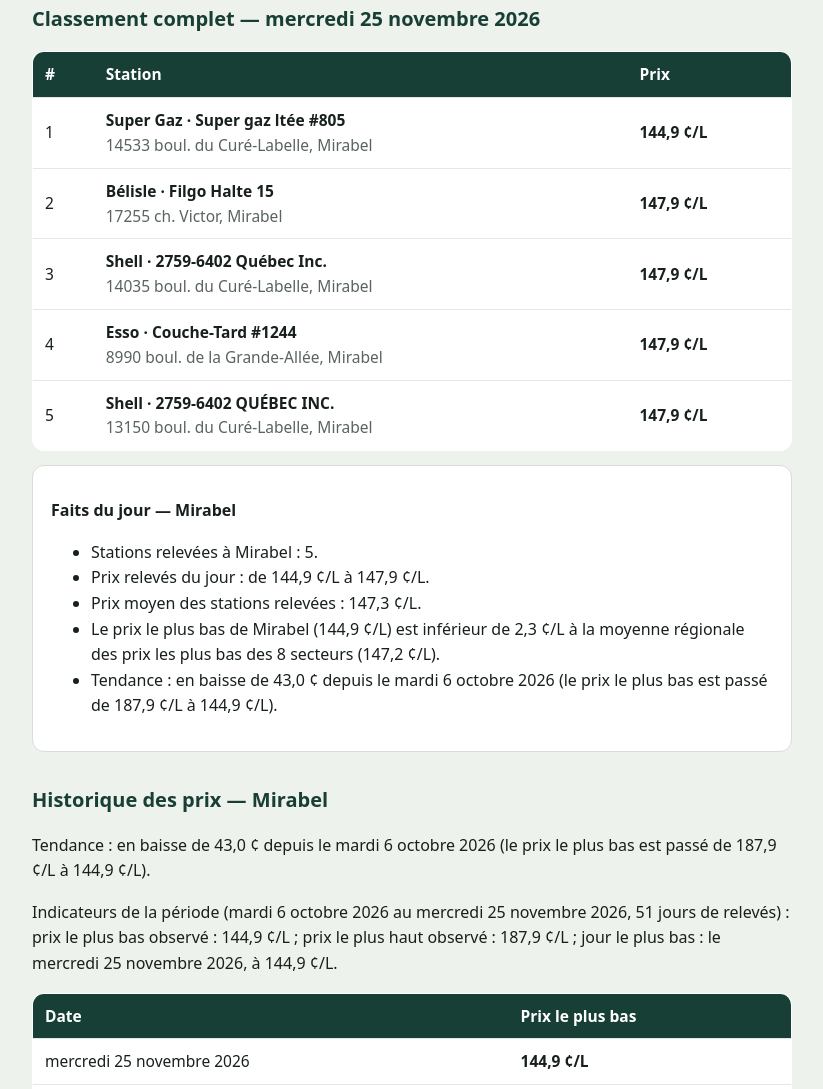
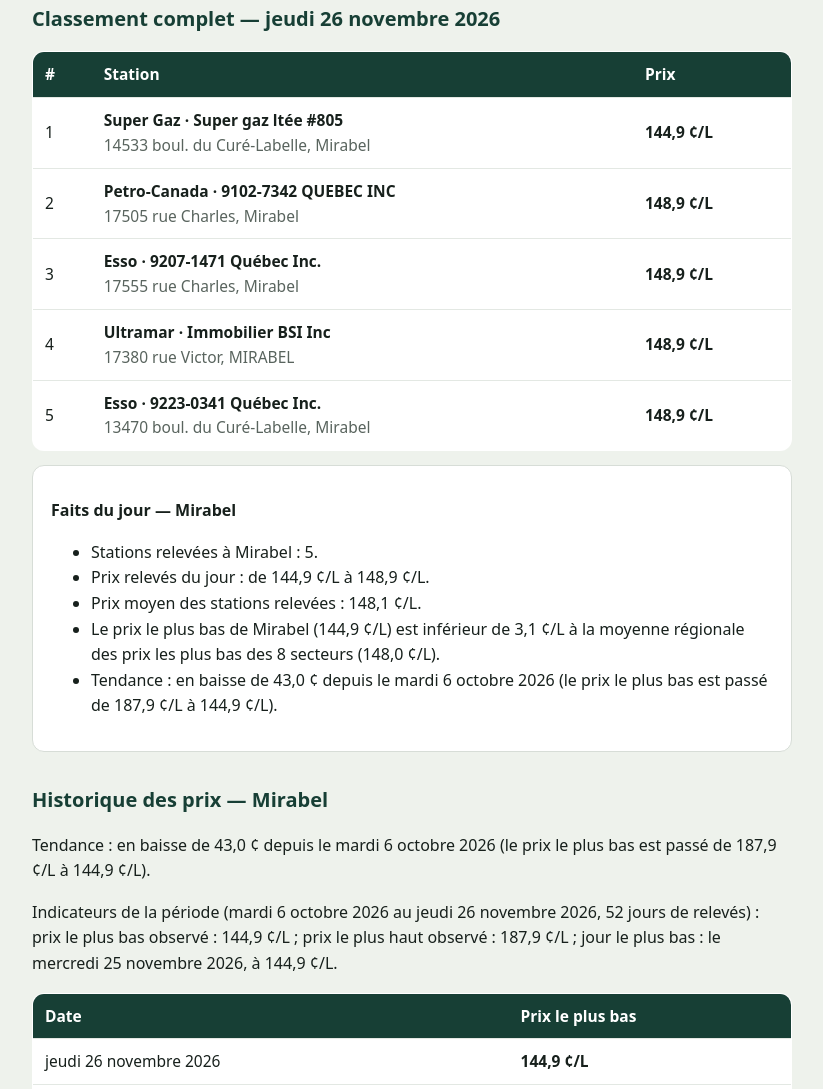
Before and after one commit to karayapi9-boop/karayapi9-boop.github.io, a plain HTML site: page prix-essence-mirabel/index.html in a window 1280 px wide. Shown: the part 364-1453 px from the top of the page, without its empty margins (228-1051 px from the left). Drawn offline with Linux system fonts and the light colour scheme.

Commit message:
Prix essence mirabel : classement complet du jour (volet B anti-doorway)

```diff
--- a/prix-essence-mirabel/index.html
+++ b/prix-essence-mirabel/index.html
@@ -44,24 +44,24 @@
   <header><a href="https://lecoindeslaurentides.ca/">← Le Coin des Laurentides</a></header>
   <h1>Prix de l'essence à Mirabel</h1>
   <!-- CLASSEMENT-DEBUT -->
-  <p>Cette page présente le classement complet du jour pour <strong>Mirabel</strong> : toutes les stations relevées pour l'essence ordinaire, de la moins chère à la plus chère. Relevé du mercredi 25 novembre 2026, mis à jour chaque jour. La station la moins chère du jour à Mirabel est Super Gaz · Super gaz ltée #805 (14533 boul. du Curé-Labelle, Mirabel), à 144,9 ¢/L. Source : données de la Régie de l'énergie du Québec, via achetezlemeilleur.ca.</p>
+  <p>Cette page présente le classement complet du jour pour <strong>Mirabel</strong> : toutes les stations relevées pour l'essence ordinaire, de la moins chère à la plus chère. Relevé du jeudi 26 novembre 2026, mis à jour chaque jour. La station la moins chère du jour à Mirabel est Super Gaz · Super gaz ltée #805 (14533 boul. du Curé-Labelle, Mirabel), à 144,9 ¢/L. Source : données de la Régie de l'énergie du Québec, via achetezlemeilleur.ca.</p>
   <a class="cta" href="https://lecoindeslaurentides.ca/prix-essence-laurentides/">Voir la vue d'ensemble des Laurentides</a>
-  <h2>Classement complet — mercredi 25 novembre 2026</h2>
+  <h2>Classement complet — jeudi 26 novembre 2026</h2>
   <table>
     <tr><th>#</th><th>Station</th><th>Prix</th></tr>
     <tr><td>1</td><td><strong>Super Gaz · Super gaz ltée #805</strong><br><span class="muted">14533 boul. du Curé-Labelle, Mirabel</span></td><td><strong>144,9 ¢/L</strong></td></tr>
-    <tr><td>2</td><td><strong>Bélisle · Filgo Halte 15</strong><br><span class="muted">17255 ch. Victor, Mirabel</span></td><td><strong>147,9 ¢/L</strong></td></tr>
-    <tr><td>3</td><td><strong>Shell · 2759-6402 Québec Inc.</strong><br><span class="muted">14035 boul. du Curé-Labelle, Mirabel</span></td><td><strong>147,9 ¢/L</strong></td></tr>
-    <tr><td>4</td><td><strong>Esso · Couche-Tard #1244</strong><br><span class="muted">8990 boul. de la Grande-Allée, Mirabel</span></td><td><strong>147,9 ¢/L</strong></td></tr>
-    <tr><td>5</td><td><strong>Shell · 2759-6402 QUÉBEC INC.</strong><br><span class="muted">13150 boul. du Curé-Labelle, Mirabel</span></td><td><strong>147,9 ¢/L</strong></td></tr>
+    <tr><td>2</td><td><strong>Petro-Canada · 9102-7342 QUEBEC INC</strong><br><span class="muted">17505 rue Charles, Mirabel</span></td><td><strong>148,9 ¢/L</strong></td></tr>
+    <tr><td>3</td><td><strong>Esso · 9207-1471 Québec Inc.</strong><br><span class="muted">17555 rue Charles, Mirabel</span></td><td><strong>148,9 ¢/L</strong></td></tr>
+    <tr><td>4</td><td><strong>Ultramar · Immobilier BSI Inc</strong><br><span class="muted">17380 rue Victor, MIRABEL</span></td><td><strong>148,9 ¢/L</strong></td></tr>
+    <tr><td>5</td><td><strong>Esso · 9223-0341 Québec Inc.</strong><br><span class="muted">13470 boul. du Curé-Labelle, Mirabel</span></td><td><strong>148,9 ¢/L</strong></td></tr>
   </table>
   <div class="card">
     <p><strong>Faits du jour — Mirabel</strong></p>
     <ul>
       <li>Stations relevées à Mirabel : 5.</li>
-      <li>Prix relevés du jour : de 144,9 ¢/L à 147,9 ¢/L.</li>
-      <li>Prix moyen des stations relevées : 147,3 ¢/L.</li>
-      <li>Le prix le plus bas de Mirabel (144,9 ¢/L) est inférieur de 2,3 ¢/L à la moyenne régionale des prix les plus bas des 8 secteurs (147,2 ¢/L).</li>
+      <li>Prix relevés du jour : de 144,9 ¢/L à 148,9 ¢/L.</li>
+      <li>Prix moyen des stations relevées : 148,1 ¢/L.</li>
+      <li>Le prix le plus bas de Mirabel (144,9 ¢/L) est inférieur de 3,1 ¢/L à la moyenne régionale des prix les plus bas des 8 secteurs (148,0 ¢/L).</li>
       <li>Tendance : en baisse de 43,0 ¢ depuis le mardi 6 octobre 2026 (le prix le plus bas est passé de 187,9 ¢/L à 144,9 ¢/L).</li>
     </ul>
   </div>
@@ -70,9 +70,10 @@
   <!-- HISTORIQUE-DEBUT -->
   <h2>Historique des prix — Mirabel</h2>
   <p>Tendance : en baisse de 43,0 ¢ depuis le mardi 6 octobre 2026 (le prix le plus bas est passé de 187,9 ¢/L à 144,9 ¢/L).</p>
-  <p>Indicateurs de la période (mardi 6 octobre 2026 au mercredi 25 novembre 2026, 51 jours de relevés) : prix le plus bas observé : 144,9 ¢/L ; prix le plus haut observé : 187,9 ¢/L ; jour le plus bas : le mercredi 25 novembre 2026, à 144,9 ¢/L.</p>
+  <p>Indicateurs de la période (mardi 6 octobre 2026 au jeudi 26 novembre 2026, 52 jours de relevés) : prix le plus bas observé : 144,9 ¢/L ; prix le plus haut observé : 187,9 ¢/L ; jour le plus bas : le mercredi 25 novembre 2026, à 144,9 ¢/L.</p>
   <table>
     <tr><th>Date</th><th>Prix le plus bas</th></tr>
+    <tr><td>jeudi 26 novembre 2026</td><td><strong>144,9 ¢/L</strong></td></tr>
     <tr><td>mercredi 25 novembre 2026</td><td><strong>144,9 ¢/L</strong></td></tr>
     <tr><td>mardi 24 novembre 2026</td><td><strong>146,9 ¢/L</strong></td></tr>
     <tr><td>lundi 23 novembre 2026</td><td><strong>151,9 ¢/L</strong></td></tr>
```
